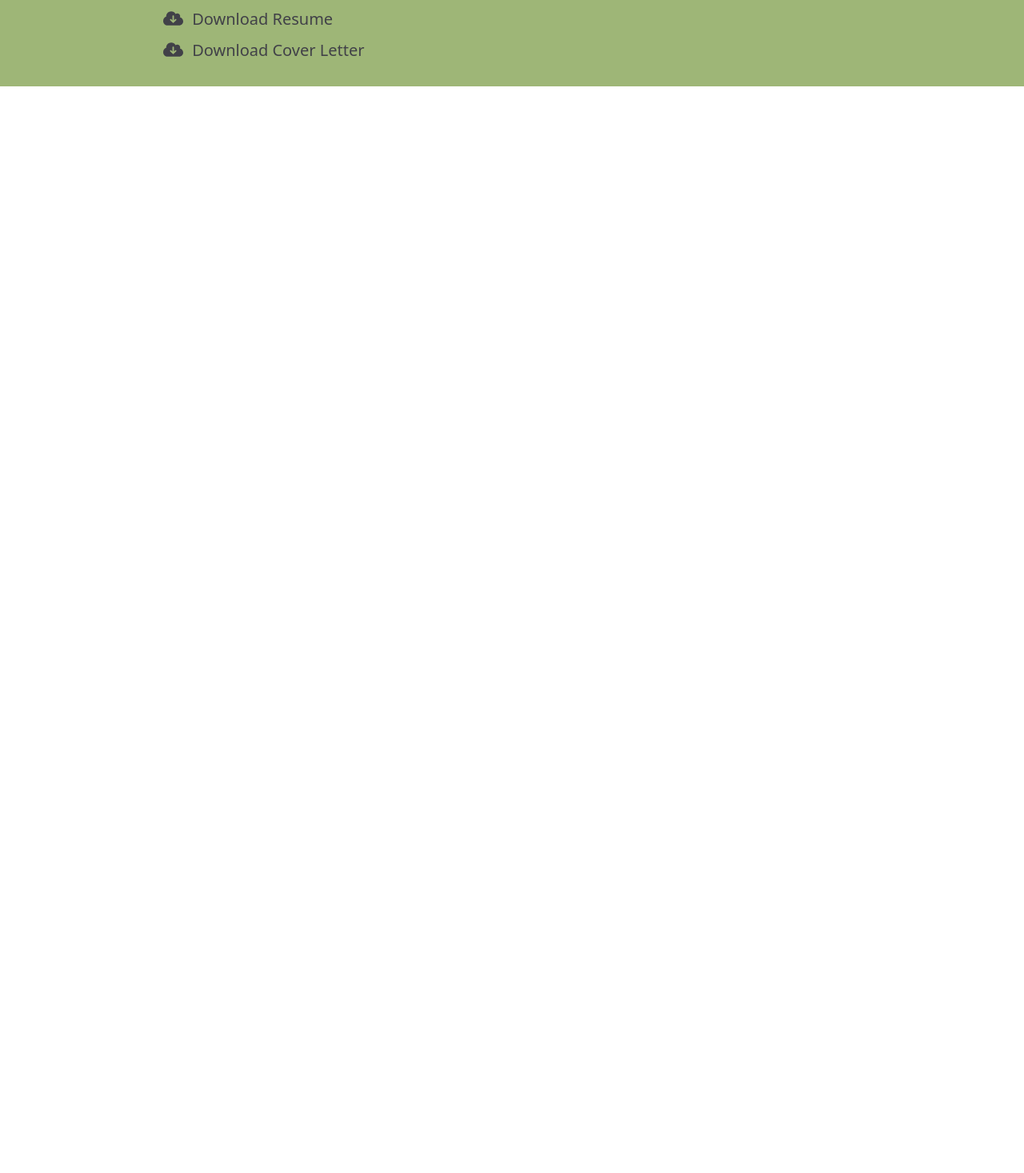
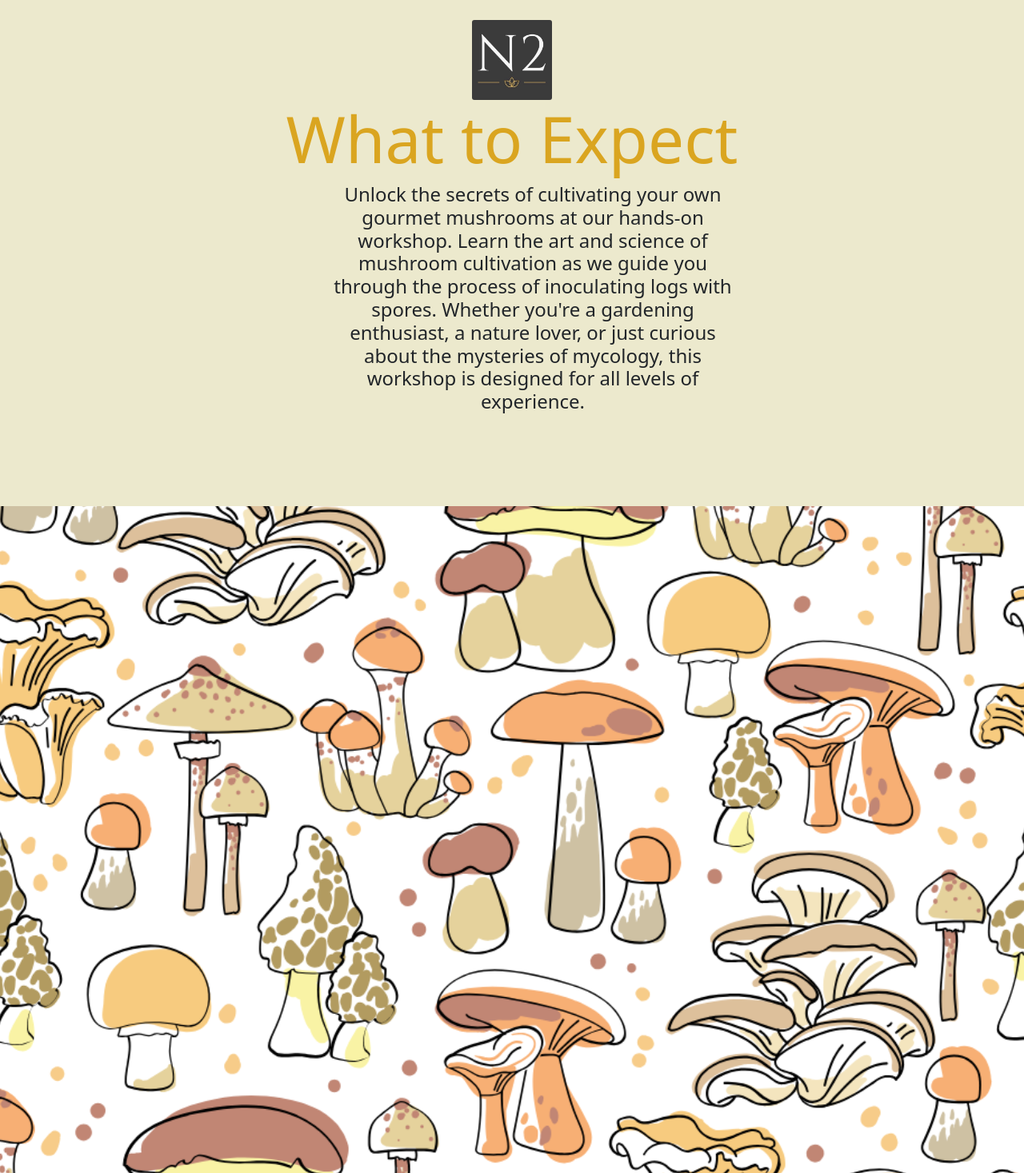
Before and after one commit to Nguyen3464/Portfolio, a React (Create React App) app: page /projects in a window 1280 px wide. Shown: the part 1163-2630 px from the top of the page at 80% size. Before the commit the page ends 1271 px from the top, so only its background shows below. Built offline with nearby package versions, Linux system fonts and the light colour scheme.

Commit message:
mushroom project progression

```diff
--- a/src/Css/Projects.css
+++ b/src/Css/Projects.css
@@ -6,31 +6,31 @@
     color: white;
 }
 
-.container1 {
+.projects-section1-container1 {
     font-size: 9em;
     padding-top: 5%;
     padding-left: 5%;
 }
-.container1 h1 {
+.projects-section1-container1 h1 {
     font-size: 1em;
 }
-.container1 h3 {
+.projects-section1-container1 h3 {
     font-size: 40px;
     padding-top: 5%;
 }
 
-.container2 {
+.projects-section1-container2 {
     width: 70rem;
     padding: 5%;
     margin-left: 5%;
 
     font-weight: 300;;
 }
-.container2 p  {
+.projects-section1-container2 p  {
     margin-left: 5%;
     font-size: 1.2em;
 }
-.container2 h5{
+.projects-section1-container2 h5{
     font-size: 2em;
 }
 .sub-container2 {
@@ -62,3 +62,30 @@ container2 {
     opacity: 1;
     transform: translateY(0);
   }
+
+.projects-section1-container3 {
+    height: 800px;
+    text-align: center;
+    padding: 15%;
+    background-color: rgb(236, 233, 205);
+}
+.logo1 {
+    height: 100px;
+    width: 100px;
+    border-radius: 3px;
+}
+.projects-section1-container3 h1 {
+    color: goldenrod;
+    font-size: 5em;
+}
+.projects-section1-container3 h4 {
+    width: 500px;
+    margin-left: 25%;
+}
+.projects-section1-container4 {
+    height: 900px;
+    background-image: url('../Assets/mushroombackground1.png');
+    background-size: 210%;
+    background-position: center;
+    overflow: hidden;
+}
--- a/src/Pages/Projects.js
+++ b/src/Pages/Projects.js
@@ -1,4 +1,5 @@
 import React, { useEffect, useState } from 'react';
+import logo from '../Assets/logo.jpeg'
 
 export const Projects = () => {
   const [showMotionDiv, setShowMotionDiv] = useState(false);
@@ -12,13 +13,13 @@ export const Projects = () => {
     <>
       <div>
         <div className='projects-section1'>
-          <div className='container1'>
+          <div className='projects-section1-container1'>
             <h1>Mushroom Logs</h1>
             <h3>
               Embark on a fascinating journey into the world of fungi with our exclusive Mushroom Log Workshop.
             </h3>
           </div>
-          <div className={`container2 ${showMotionDiv ? 'activate-motion' : ''}`}>
+          <div className={`projects-section1-container2 ${showMotionDiv ? 'activate-motion' : ''}`}>
             <div className='sub-container1'>
               <h5>Hands-On Experience</h5>
               <p>Roll up your sleeves and dive into the enchanting world of mushroom cultivation. Our expert facilitators will provide step-by-step guidance, ensuring you leave with the skills to grow your own mushrooms at home.</p>
@@ -33,6 +34,16 @@ export const Projects = () => {
             </div>
           </div>
         </div>
+        <div className='projects-section1-container3'>
+        <img src={logo} alt="logo" className="logo1" />
+            <h1>What to Expect</h1>
+            <h4>Unlock the secrets of cultivating your own gourmet mushrooms at our hands-on workshop. Learn the art and science of mushroom cultivation as we guide you through the process of inoculating logs with spores. Whether you're a gardening enthusiast, a nature lover, or just curious about the mysteries of mycology, this workshop is designed for all levels of experience.</h4>
+          </div>
+        <div className='projects-section1-container4'>
+          <div>
+
+          </div>
+        </div>
       </div>
     </>
   )
```
Also changed, not shown: src/Assets/mushroombackground1.png (added).
